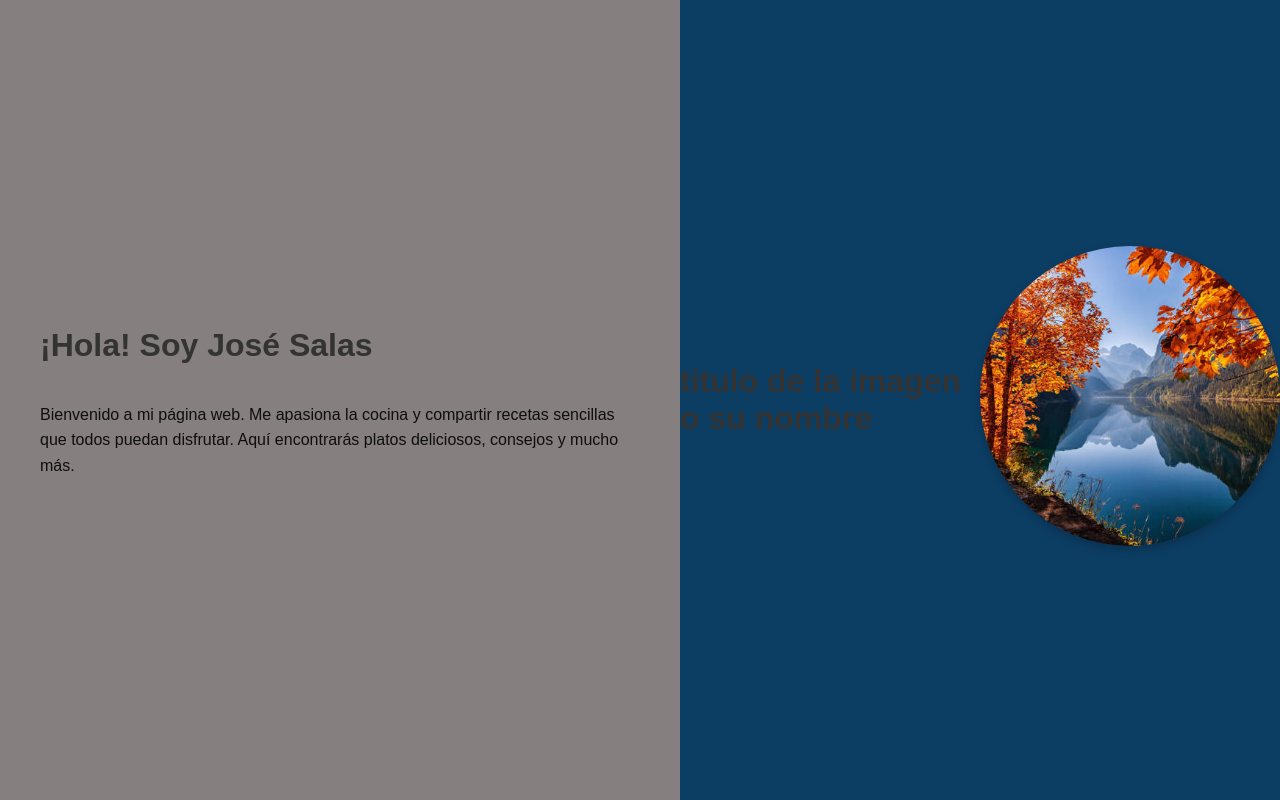
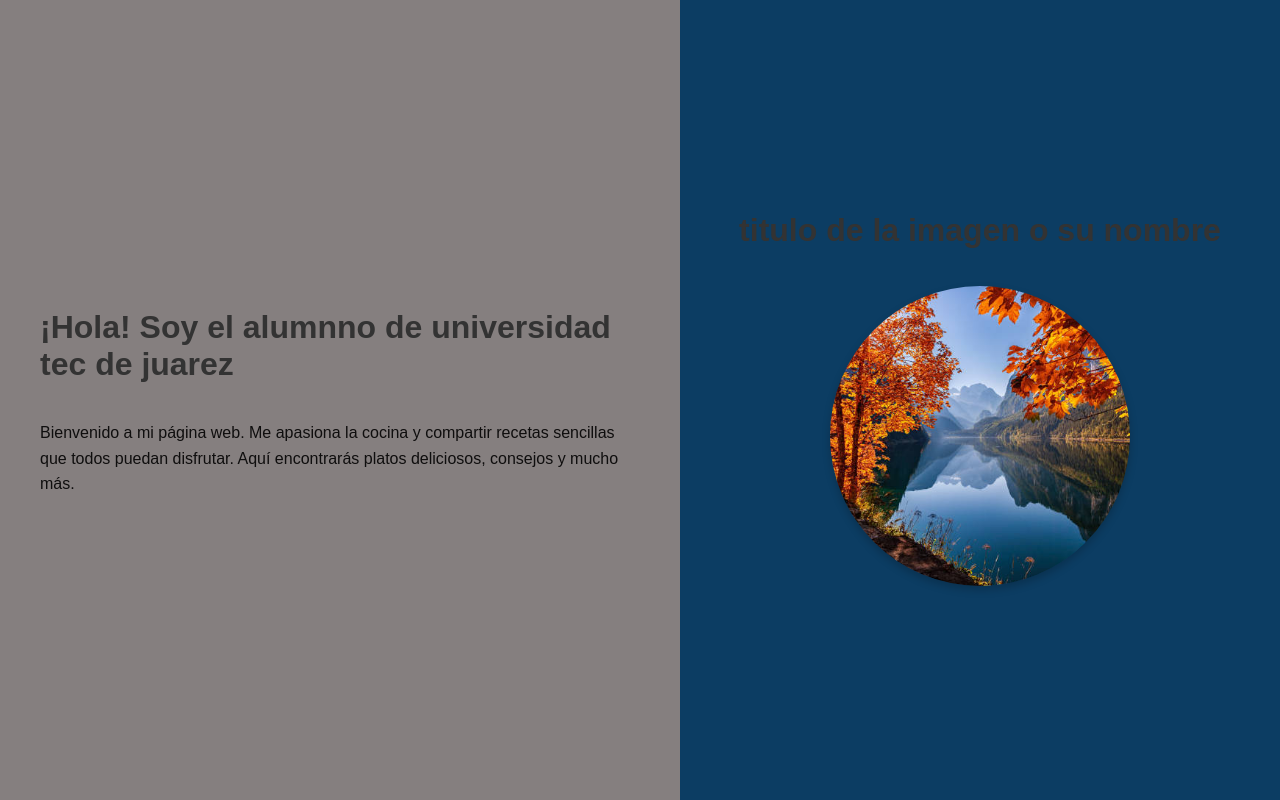
Before and after one commit to salasjose657-tech/cocinasa, a plain HTML site: page index.html in a window 1280 px wide. Drawn offline with Linux system fonts and the light colour scheme.

Commit message:
Add files via upload

```diff
--- a/index.html
+++ b/index.html
@@ -30,6 +30,7 @@
             flex: 1; /* Ocupa la otra mitad del ancho */
             display: flex; /* También usa flexbox */
             justify-content: center; /* Centra horizontalmente la imagen */
+             flex-direction: column; /* Pone el título arriba y la imagen abajo */
             align-items: center; /* Centra verticalmente la imagen */
             background-color: #0c3d63; /* Fondo blanco */
         }
@@ -60,7 +61,7 @@
 
     <!-- Sección izquierda: información personal -->
     <div class="izquierda">
-        <h1>¡Hola! Soy José Salas</h1> <!-- Título principal -->
+        <h1>¡Hola! Soy el alumnno de universidad tec de juarez</h1> <!-- Título principal -->
         <p>
             Bienvenido a mi página web. Me apasiona la cocina y compartir recetas sencillas
             que todos puedan disfrutar. Aquí encontrarás platos deliciosos, consejos y mucho más.
```
